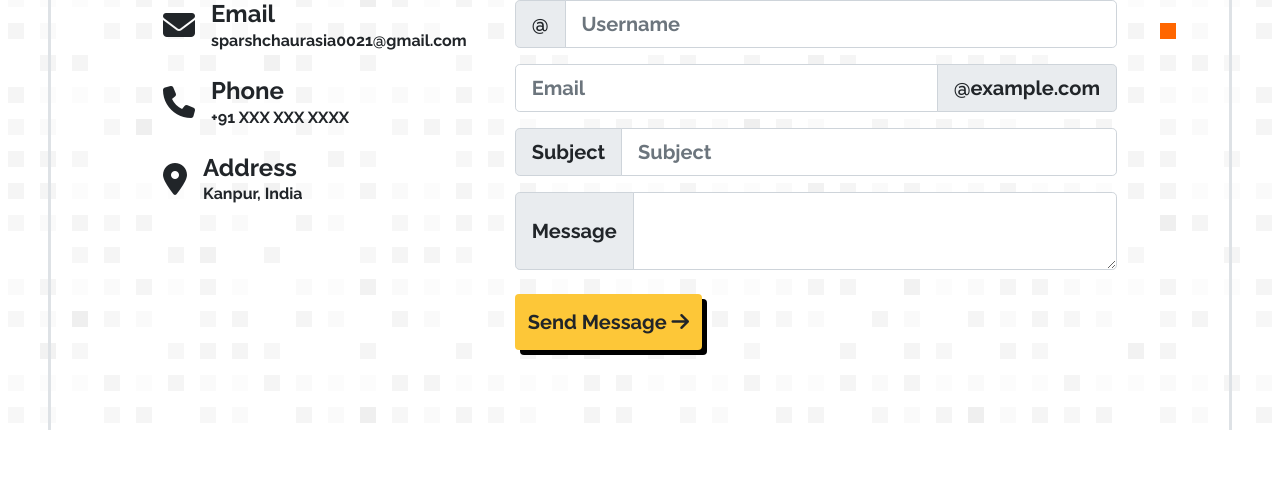
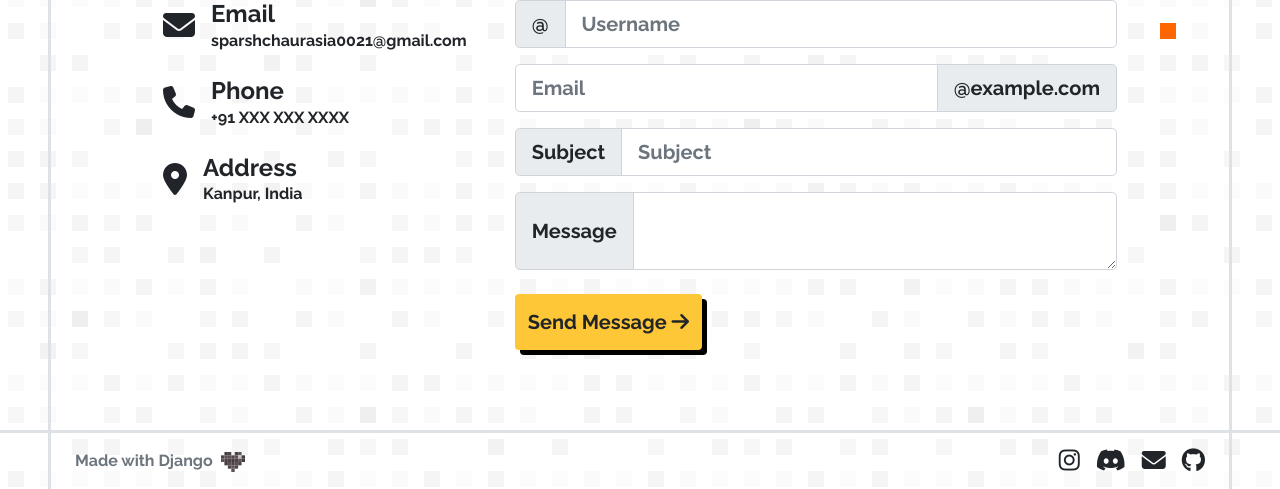
Before and after one commit to SparshChaurasia/PortfolioNew, a Django app: page / in a window 1280 px wide. Shown: the part 2769-3258 px from the top of the page. Before the commit the page ends 3199 px from the top, so only its background shows below. Run offline with Django 4.2, Linux system fonts and the light colour scheme.

Commit message:
style: add footer

```diff
--- a/templates/bases/base.html
+++ b/templates/bases/base.html
@@ -31,5 +31,6 @@
         {% include 'includes/navbar.html' %}
     </header>
     {% block content %}{% endblock content %}
+    {% include 'includes/footer.html' %}
 </body>
 </html>
--- /dev/null
+++ b/templates/includes/footer.html
@@ -0,0 +1,25 @@
+{% load static %}
+<div class="contianer border-top border-3">
+  <footer class="d-flex flex-wrap justify-content-between align-items-center py-3 px-4 border-start border-end border-3" style="margin: 0 3rem;">
+    <div class="col-md-4 d-flex align-items-center">
+        <span class="text-muted">Made with Django</span>
+        <a href="/" class="ms-2">
+          <img src="{% static 'images/heart.svg' %}" alt="heart" srcset="" style="width: 1.5rem; filter: grayscale(95%);">
+        </a>
+    </div>
+    <ul class="nav col-md-4 justify-content-end list-unstyled d-flex">
+      <li class="ms-3">
+          <a class="active text-dark" target="_blank" aria-current="page" href="https://www.instagram.com/sparshchaurasia0021/"><i class="fa-brands fa-xl fa-instagram"></i></a>
+      </li>
+      <li class="ms-3">
+          <a class="text-dark" target="_blank" aria-current="page" href="https://discord.gg/Fh5CctFSXP"><i class="fa-brands fa-xl fa-discord"></i></a>
+      </li>
+      <li class="ms-3">
+          <a class="text-dark" target="_blank" href="mailto:sparshchaurasia0021@gmail.com"><i class="fa-solid fa-xl fa-envelope"></i></a>
+      </li>
+      <li class="ms-3">
+          <a class="text-dark" target="_blank" href="http://github.com/SparshChaurasia/"><i class="fa-brands fa-xl fa-github"></i></a>
+      </li>
+    </ul>
+  </footer>
+</div>
```
Also changed, not shown: static/images/heart.svg (added).
